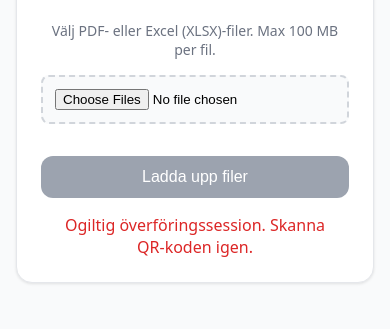
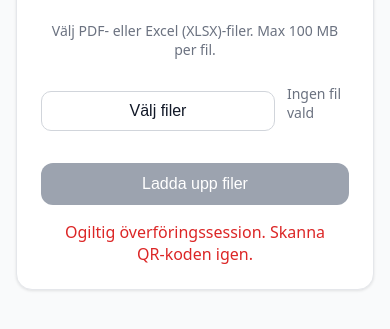
Before and after one commit to oldmarkdesigns/mmdcare, a website: page public/mobile-upload.html in a window 390 px wide. Shown: the part 193-522 px from the top of the page. Drawn offline with Linux system fonts and the light colour scheme.

Commit message:
Mobile upload: localize file picker labels with custom button (Välj filer / Ingen fil vald)

```diff
--- a/public/mobile-upload.html
+++ b/public/mobile-upload.html
@@ -67,14 +67,25 @@
         }
 
         input[type=file] {
-            display: block;
+            display: none; /* Dölj standardknappen och texten "No file chosen" */
+        }
+        .file-picker {
+            display: flex;
+            gap: 12px;
+            align-items: center;
             margin: 16px 0;
-            padding: 12px;
-            border: 2px dashed #d1d5db;
-            border-radius: 8px;
-            width: 100%;
-            box-sizing: border-box;
-            background: #f9fafb;
+        }
+        .choose-btn {
+            padding: 10px 16px;
+            border-radius: 10px;
+            border: 1px solid #d1d5db;
+            background: #fff;
+            color: #111827;
+            font-weight: 500;
+        }
+        .file-status {
+            color: #6b7280;
+            font-size: 14px;
         }
 
         .hint {
@@ -119,6 +130,10 @@
             <p class="subtitle">Ladda upp dina hälsofiler till MMDConnect</p>
         </div>
         <p class="hint">Välj PDF- eller Excel (XLSX)-filer. Max 100 MB per fil.</p>
+        <div class="file-picker">
+            <button id="chooseBtn" type="button" class="choose-btn">Välj filer</button>
+            <span id="fileSelectionStatus" class="file-status">Ingen fil vald</span>
+        </div>
         <input id="fileInput" type="file" multiple accept=".pdf,application/pdf,.xlsx,application/vnd.openxmlformats-officedocument.spreadsheetml.sheet" />
         <button id="uploadBtn">Ladda upp filer</button>
         <div id="status" class="status"></div>
@@ -127,6 +142,8 @@
 
     <script>
         const fileInput = document.getElementById('fileInput');
+        const chooseBtn = document.getElementById('chooseBtn');
+        const fileSelectionStatus = document.getElementById('fileSelectionStatus');
         const uploadBtn = document.getElementById('uploadBtn');
         const status = document.getElementById('status');
         const fileList = document.getElementById('fileList');
@@ -141,12 +158,18 @@
             uploadBtn.disabled = true;
         }
 
+        // Open native picker when clicking custom button
+        chooseBtn.addEventListener('click', function() {
+            fileInput.click();
+        });
+
         // Display selected files
         fileInput.addEventListener('change', function() {
             const files = Array.from(this.files);
             fileList.innerHTML = '';
 
             if (files.length > 0) {
+                fileSelectionStatus.textContent = files.length === 1 ? `${files[0].name}` : `${files.length} filer valda`;
                 files.forEach(file => {
                     const fileInfo = document.createElement('div');
                     fileInfo.className = 'file-info';
@@ -157,6 +180,8 @@
                     `;
                     fileList.appendChild(fileInfo);
                 });
+            } else {
+                fileSelectionStatus.textContent = 'Ingen fil vald';
             }
         });
 
```
